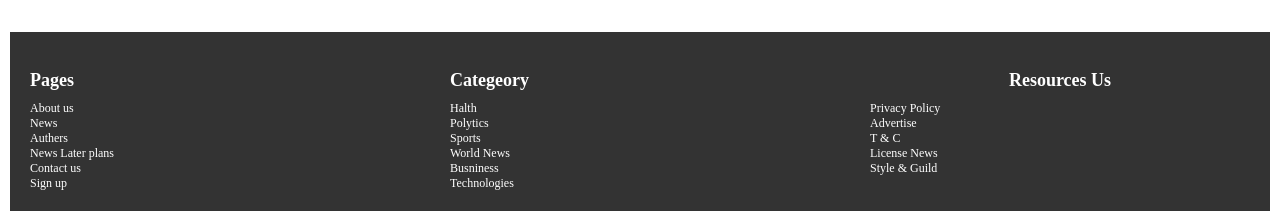
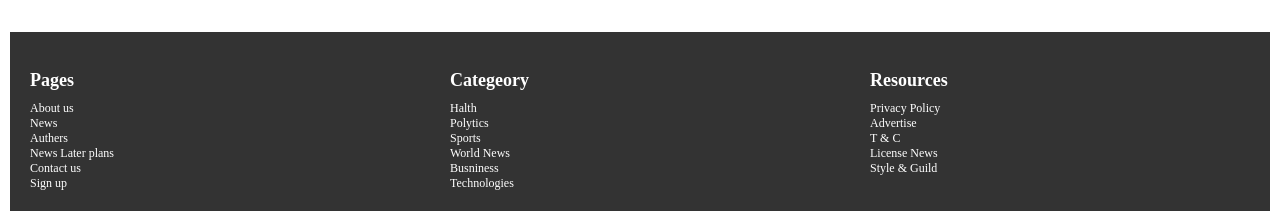
Before and after one commit to poojamande0807/jurnax-web-evaluation, a plain HTML site: page index.html in a window 1280 px wide. Shown: the part 3226-3447 px from the top of the page. Drawn offline with Linux system fonts and the light colour scheme.

Commit message:
spelling corretion

```diff
--- a/index.html
+++ b/index.html
@@ -256,7 +256,7 @@
 
             </div>
             <div class="footer-column">
-                <h3 >Resources Us</h3>
+                <h3 style="display: flex;">Resources</h3>
                 <div class="footer-column-a ">Privacy Policy</div>
                 <div class="footer-column-a " >Advertise </div>
                 <div class="footer-column-a ">T & C </div>
```
